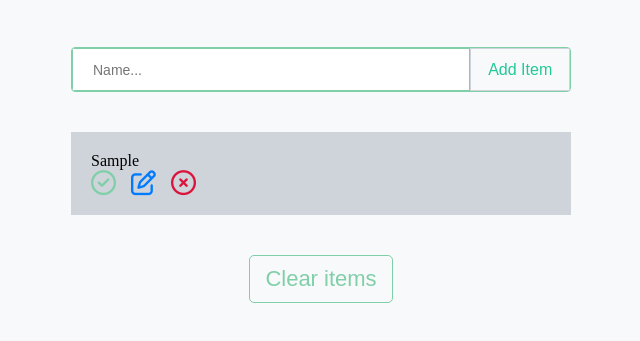
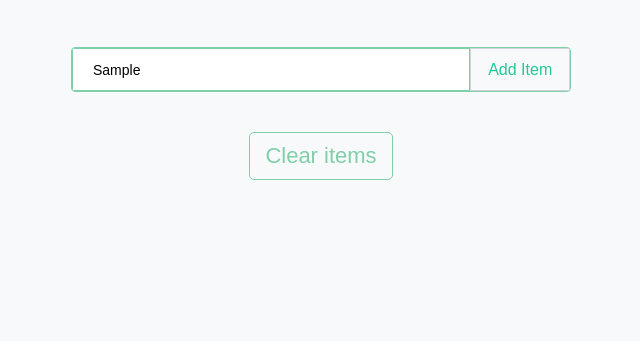
Before and after one commit to MahmudovMuhammadrizo24/to-do-list-, a plain HTML site: page index.html in a window 1280 px wide. Both pictures are taken after typing "Sample" into the empty fields and a click on the button "Add Item". Shown: the part 97-438 px from the top of the page, without its empty margins (319-959 px from the left). Drawn offline with Linux system fonts and the light colour scheme.

Commit message:
change js code

```diff
--- a/index.html
+++ b/index.html
@@ -21,9 +21,7 @@
             <button class="add_item_btn">Add Item</button>
         </div>
 
-        <div class="item">
 
-        </div>
         <button class="clear-item">Clear items</button>
     </div>
 </body>
--- a/main.js
+++ b/main.js
@@ -1,40 +1,3 @@
-// Create elements
-/*
-const container = document.querySelector(".container");
-const input = document.querySelector(".input");
-const add_item_btn = document.querySelector(".add_item_btn");
-const item = document.querySelector(".item");
-
-function init() {
-
-}
-function addItem() {
-
-}
-
-button.addEventListener("click", function () {
-    if (input.value.length > 0) {
-        item
-        const li = document.createElement("li");
-        li.appendChild(document.createTextNode(input.value));
-        ul.appendChild(li);
-        input.value = "";
-    } else {
-        alert("Enter the Task first!");
-    }
-});
-
-input.addEventListener("keypress", function (event) {
-    if (input.value.length > 0 && event.keyCode === 13) {
-        const li = document.createElement("li");
-        li.appendChild(document.createTextNode(input.value));
-        ul.appendChild(li);
-        input.value = "";
-    } else if (event.keyCode === 13) {
-        alert("Enter the Task First!")
-    }
-});
-*/
 
 /*
   <div class="item">
@@ -52,39 +15,35 @@ input.addEventListener("keypress", function (event) {
 
 const inputField = document.querySelector('.input');
 const addItemButton = document.querySelector('.add_item_btn');
-const itemList = document.querySelector('.item');
 const clearItemsButton = document.querySelector('.clear-item');
-
+const container = document.querySelector(".container");
 addItemButton.addEventListener('click', addItem);
 
 function addItem() {
     const itemName = inputField.value.trim();
 
     if (itemName.length > 0) {
-        const itemDetails = document.createElement('div');
-        itemDetails.classList.add('item-details');
+        addItemButton.addEventListener("click", function () {
+            // item div
+            const item = document.createElement("div");
+            item.classList.add("item");
+            // paragraph
+            const item_name = document.createElement("p");
+            item_name.classList.add("item-name");
+            // icons
+            const icons = document.createElement("div");
+            icons.classList.add("icons");
+            // in icons i
+            icons.innerHTML = ` <i class="far fa-check-circle" style="color:#80cfa9;"></i>
+                                             <i class="far fa-edit" style="color: #007bff;"></i>
+                                             <i class="far fa-times-circle" style="color: crimson;"></i>`
+            item.appendChild(item_name, icons);
 
-
-        const itemText = document.createElement('span');
-        itemText.textContent = itemName;
-        itemDetails.appendChild(itemText);
-
-        const icons = document.createElement('div');
-        icons.innerHTML = `
-        <i class="far fa-check-circle" style="color:#80cfa9;"></i>
-        <i class="far fa-edit" style="color: #007bff;"></i>
-        <i class="far fa-times-circle" style="color: crimson;"></i>
-    `;
-        icons.classList.add('icons');
-        itemDetails.appendChild(icons);
-
-        const item = document.createElement('div');
-        item.classList.add('icons');
-        item.appendChild(itemDetails);
-
-        itemList.appendChild(item);
-
+        })
+        container.appendChild(item);
         inputField.value = '';
+    } else {
+        alert("please enter a word or number")
     }
 }
 
```
